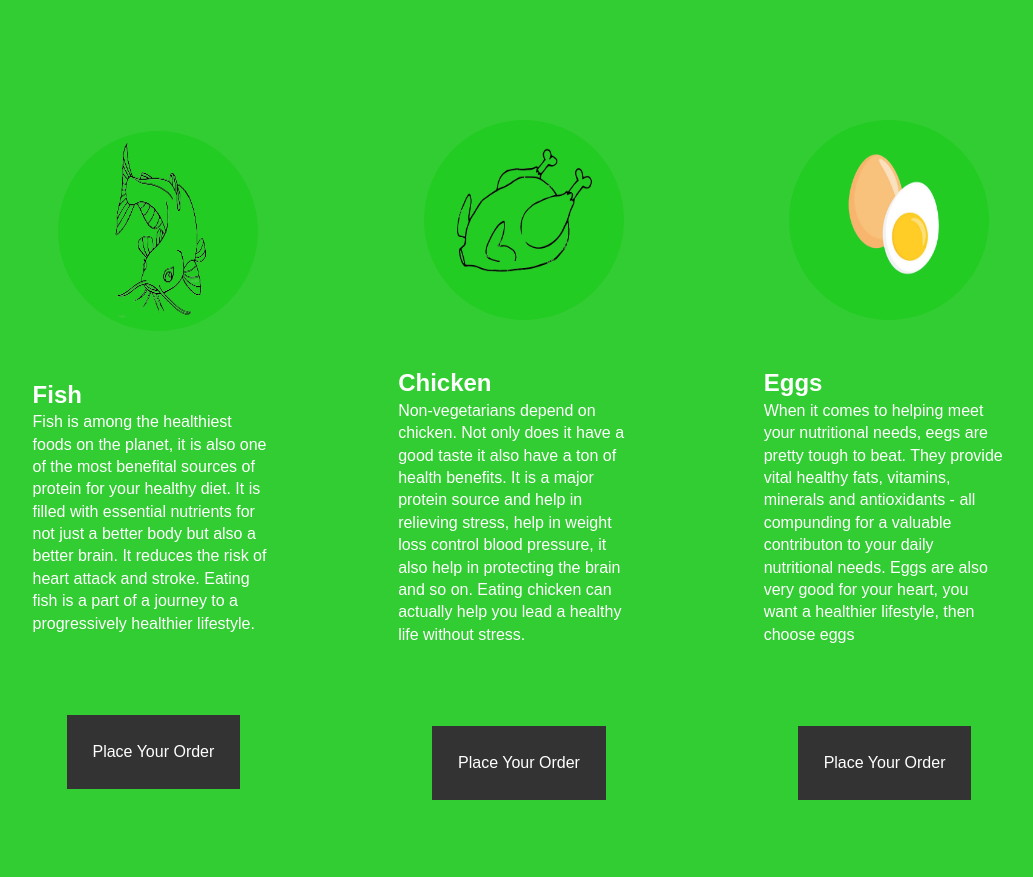
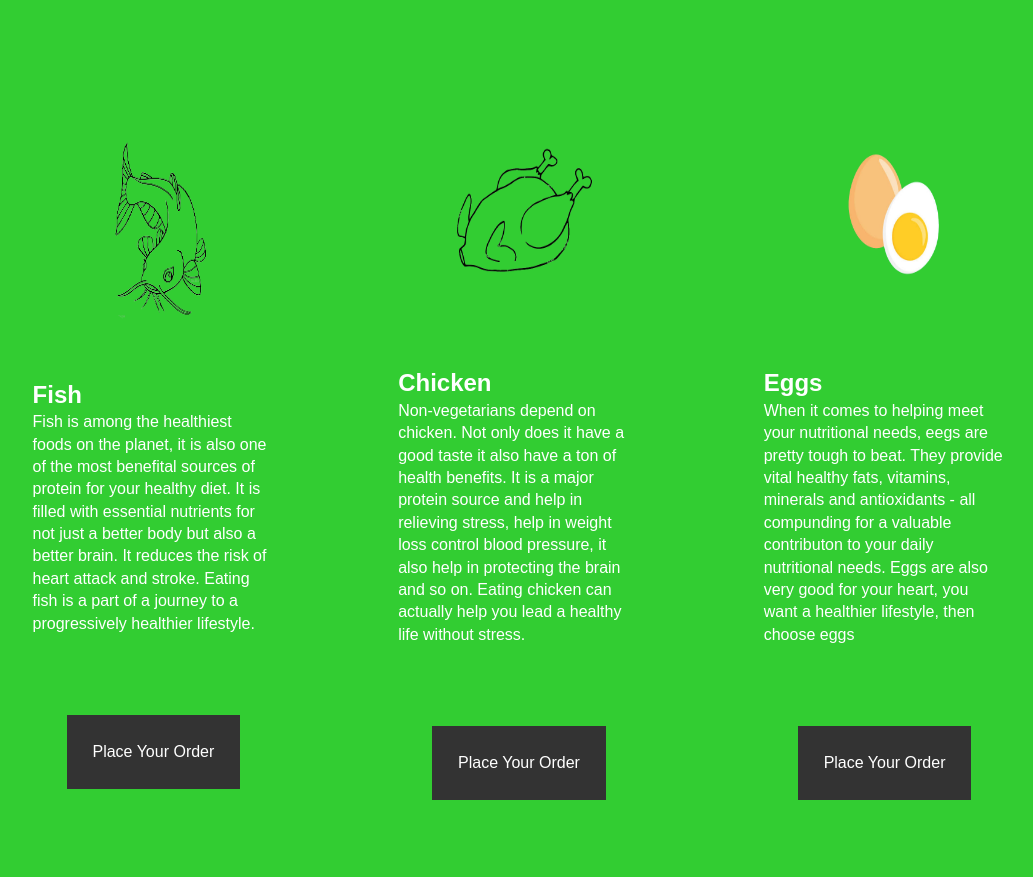
Before and after one commit to kolabdu/jazz, a plain HTML site: page index.html in a window 1280 px wide. Shown: the part 1000-1877 px from the top of the page, without its empty margins (121-1154 px from the left). Drawn offline with Linux system fonts and the light colour scheme.

Commit message:
Update style2.css

```diff
--- a/style2.css
+++ b/style2.css
@@ -39,7 +39,7 @@ border: 2px solid black;
 
 figure img{
 	border-radius: 100%;
-	background-color: #22cc22;
+	background-color: #oodd00;
 }
 .section-title{
 	margin-top: 10vh;
```
